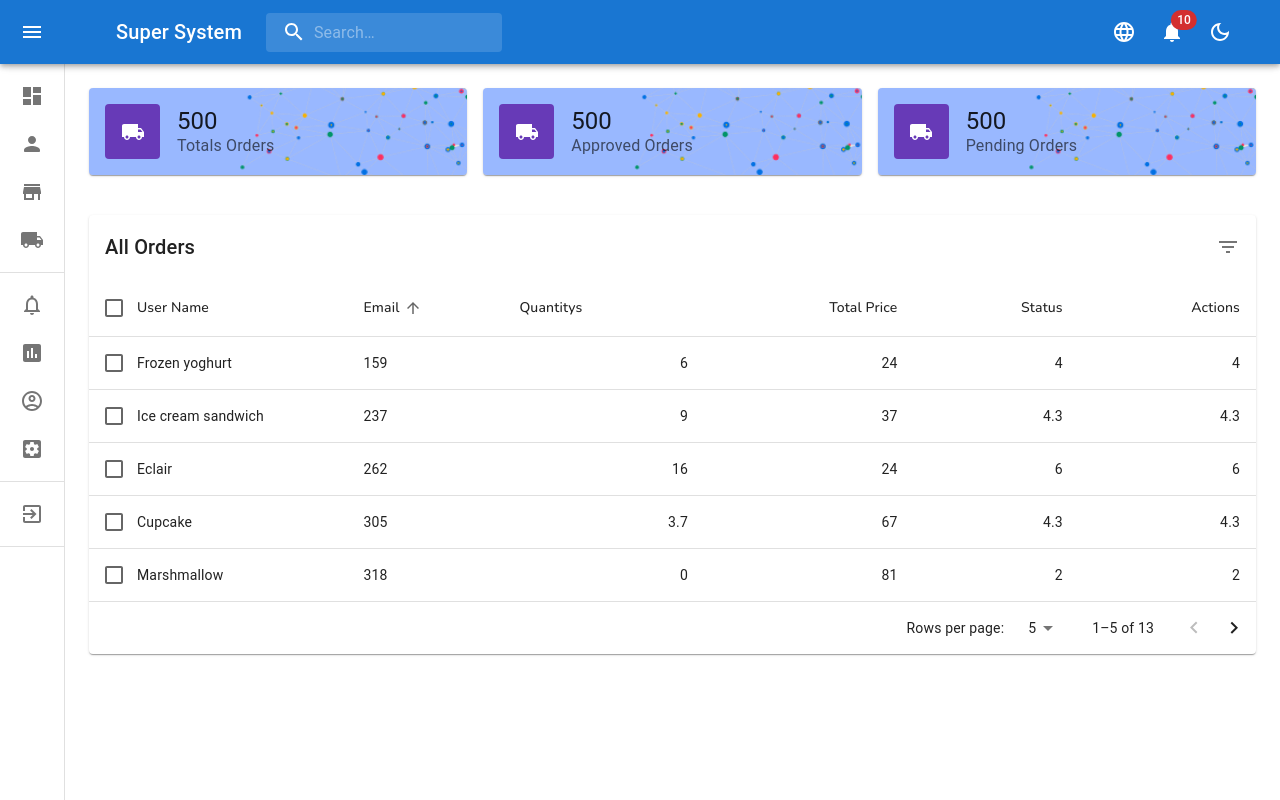
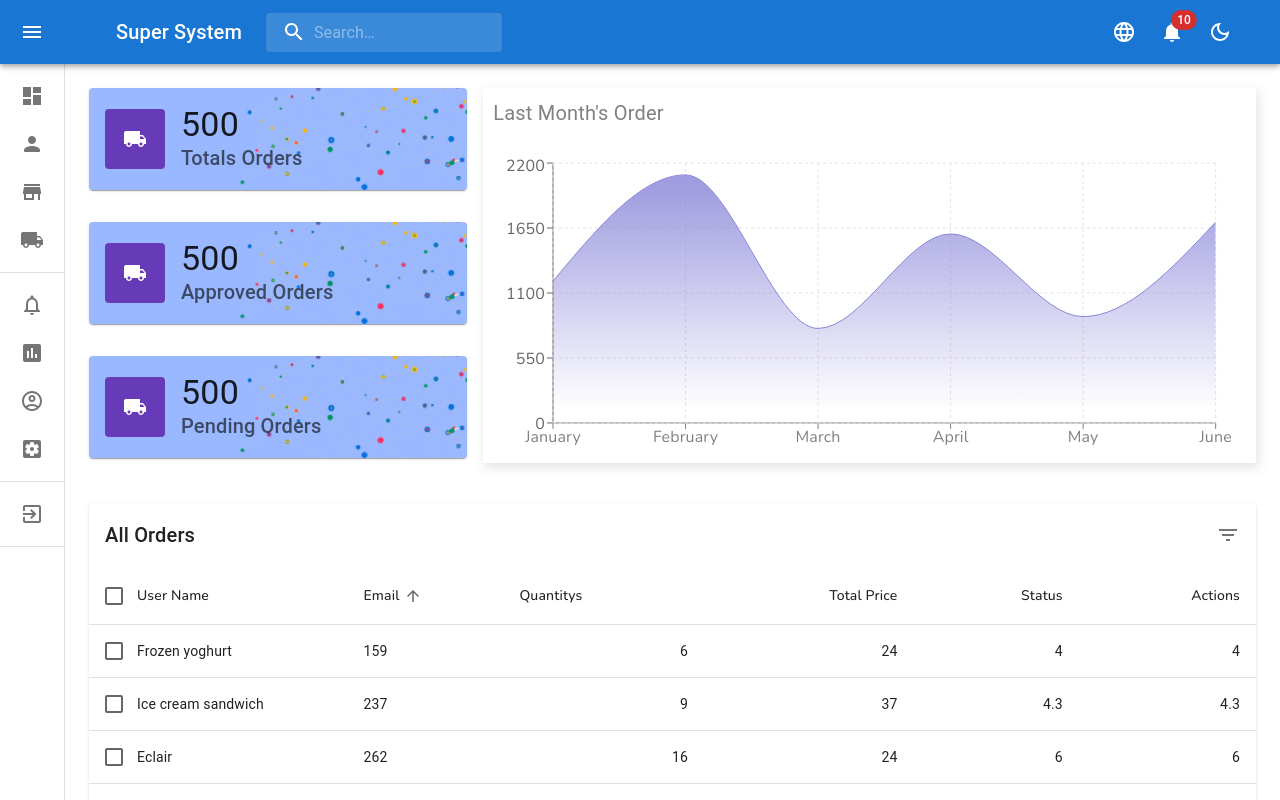
Before and after one commit to knrbokhari/super-system, a React (Create React App) app in the folder super-system/: page /orders in a window 1280 px wide. Shown: the top 800 px of the page. Built offline with nearby package versions, Linux system fonts and the light colour scheme.

Commit message:
Orders pages ui updated

```diff
--- a/super-system/src/components/CardWrappers/CardWrappers.js
+++ b/super-system/src/components/CardWrappers/CardWrappers.js
@@ -31,7 +31,7 @@ const CardWrappers = ({ text, items, icon }) => {
               <ListItem sx={{ p: 0 }}>
                 <ListItemAvatar sx={{ mr: 2 }}>
                   <Avatar
-                    sx={{ bgcolor: deepPurple[500], width: 55, height: 55 }}
+                    sx={{ bgcolor: deepPurple[500], width: 60, height: 60 }}
                     variant="rounded"
                   >
                     {icon}
@@ -40,13 +40,13 @@ const CardWrappers = ({ text, items, icon }) => {
                 <Box>
                   <Typography
                     gutterBottom
-                    variant="h5"
+                    variant="h4"
                     component="div"
                     sx={{ mb: -0.5 }}
                   >
                     {items}
                   </Typography>
-                  <Typography variant="body1" color="text.secondary">
+                  <Typography variant="h6" color="text.secondary">
                     {text}
                   </Typography>
                 </Box>
--- a/super-system/src/pages/Login/Login.js
+++ b/super-system/src/pages/Login/Login.js
@@ -22,9 +22,14 @@ import VisibilityOff from "@mui/icons-material/VisibilityOff";
 
 const Login = () => {
   const navigate = useNavigate();
+  const user = true;
+
+  if (user) {
+    navigate("/dashboard");
+  }
   const handleLogin = (e) => {
     console.log(e);
-    navigate("/");
+    navigate("/dashboard");
   };
   const [checked, setChecked] = useState(true);
   const [showPassword, setShowPassword] = useState(false);
--- a/super-system/src/pages/Orders/Orders.js
+++ b/super-system/src/pages/Orders/Orders.js
@@ -24,6 +24,7 @@ import DeleteIcon from "@mui/icons-material/Delete";
 import FilterListIcon from "@mui/icons-material/FilterList";
 import CardWrappers from "../../components/CardWrappers/CardWrappers";
 import LocalShippingIcon from "@mui/icons-material/LocalShipping";
+import Chart from "../../components/Chart/Chart";
 
 const createData = (name, calories, fat, carbs, protein, sales) => {
   return {
@@ -302,7 +303,8 @@ const Orders = () => {
       <Box sx={{ width: "100%" }}>
         <Grid container spacing={2}>
           <Grid item md={4}>
-            <Box sx={{ mb: 5 }}>
+            <Grid item md={12}>
+              <Box sx={{ mb: 4 }}>
                 <CardWrappers
                   text="Totals Orders"
                   items={500}
@@ -310,8 +312,8 @@ const Orders = () => {
                 />
               </Box>
             </Grid>
-          <Grid item md={4}>
-            <Box sx={{ mb: 5 }}>
+            <Grid item md={12}>
+              <Box sx={{ mb: 4 }}>
                 <CardWrappers
                   text="Approved  Orders"
                   items={500}
@@ -319,8 +321,8 @@ const Orders = () => {
                 />
               </Box>
             </Grid>
-          <Grid item md={4}>
-            <Box sx={{ mb: 5 }}>
+            <Grid item md={12}>
+              <Box>
                 <CardWrappers
                   text="Pending  Orders"
                   items={500}
@@ -329,8 +331,12 @@ const Orders = () => {
               </Box>
             </Grid>
           </Grid>
+          <Grid item md={8}>
+            <Chart title={"Last Month's Order"} />
+          </Grid>
+        </Grid>
 
-        <Paper sx={{ width: "100%", mb: 2 }}>
+        <Paper sx={{ width: "100%", mb: 2, mt: 5 }}>
           <EnhancedTableToolbar numSelected={selected.length} />
           <TableContainer>
             <Table
```
Lines whose indentation alone changed are shown as unchanged.
